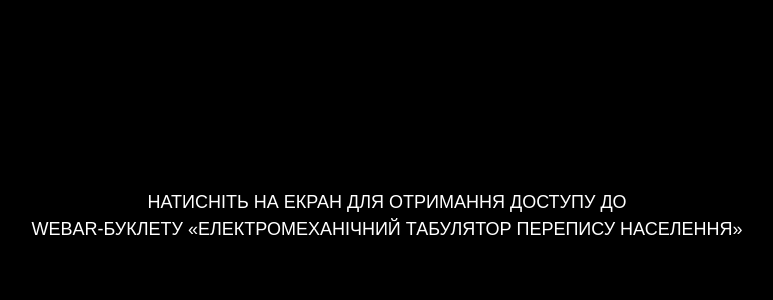
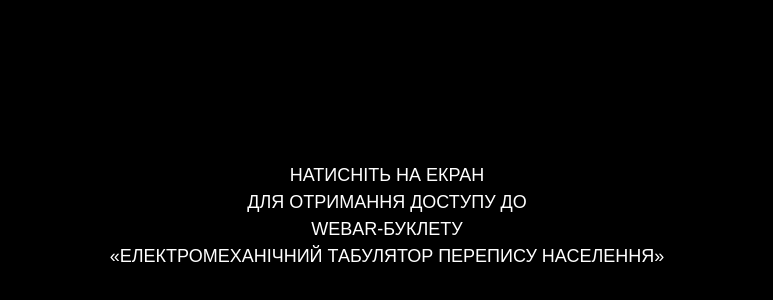
Before and after one commit to Julik52/WebAR-Template, a plain HTML site: page index.html in a window 1280 px wide. Shown: the part 184-484 px from the top of the page, without its empty margins (253-1026 px from the left). Drawn offline with nearby package versions, Linux system fonts and the light colour scheme.

Commit message:
Changed by GitHub

```diff
--- a/index.html
+++ b/index.html
@@ -27,9 +27,13 @@
                 text-transform: uppercase; font-family: Arial, Helvetica, sans-serif; font-weight: 400; line-height: 1.5em; font-size: large; white-space: nowrap;
                 user-select: none; pointer-events: none;
             ">
-            Натисніть на екран для отримання доступу до
+            Натисніть на екран
             <br>
-            WebAR-буклету «Електромеханічний табулятор перепису населення»
+             для отримання доступу до
+            <br>
+             WebAR-буклету
+            <br>
+            «Електромеханічний табулятор перепису населення»
         </div>
     </div>
 
```
